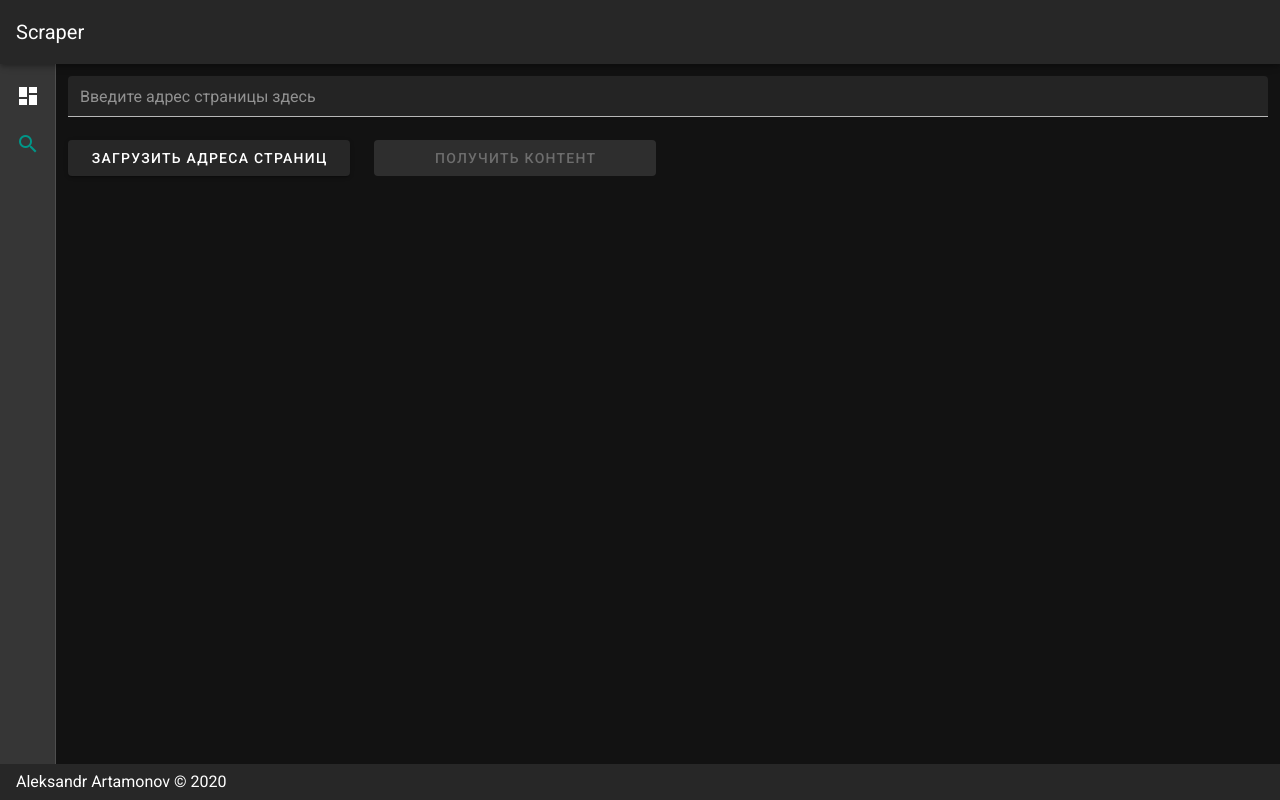
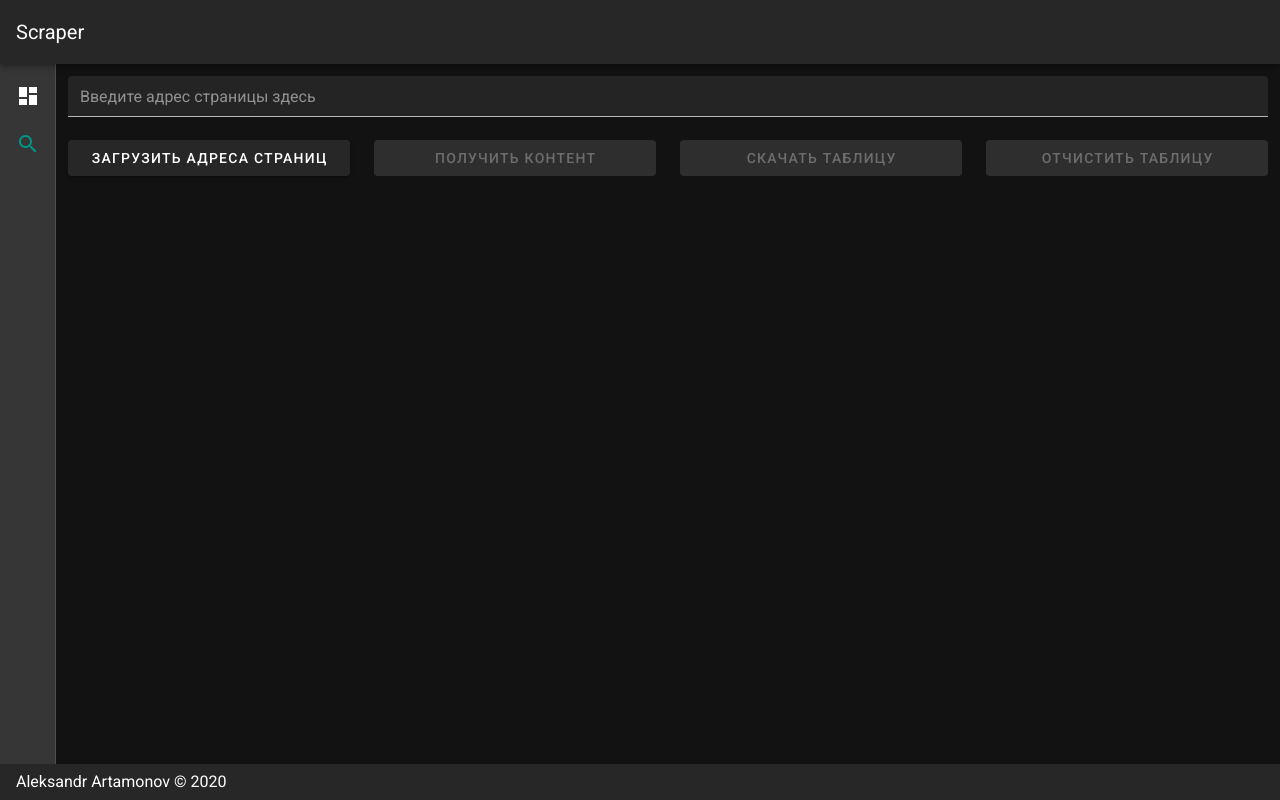
Before and after one commit to Sussia/Web-scraper-ST, a Vue app in the folder web-scraper-vue/: page / in a window 1280 px wide. Both pictures are taken after a click on the element "Скрейпинг". Built offline with nearby package versions, Linux system fonts and the light colour scheme.

Commit message:
Implement table clearing

```diff
--- a/web-scraper-vue/src/components/FileDownload.vue
+++ b/web-scraper-vue/src/components/FileDownload.vue
@@ -33,7 +33,11 @@
         computed: {
             _dataTitles() {
                 if(this.dataTitles === undefined) {
-                    return Object.keys(this.downloadData[0])
+                    if (this.downloadData.length === 0) {
+                        return []
+                    } else {
+                        return Object.keys(this.downloadData[0])
+                    }
                 } else {
                     return this.dataTitles
                 }
--- a/web-scraper-vue/src/components/ScrapingComponent.vue
+++ b/web-scraper-vue/src/components/ScrapingComponent.vue
@@ -23,12 +23,12 @@
           Получить контент
         </v-btn>
       </v-col>
-      <v-col cols="3" v-if="scrapedValues.length !== 0">
+      <v-col cols="3">
         <FileDownload :download-data="scrapedValues" file-name="scraped_values"
                       file-type="csv" button-text="Скачать таблицу"></FileDownload>
       </v-col>
       <v-col cols="3">
-        <v-btn block v-if="scrapedValues.length !== 0">
+        <v-btn block :disabled="scrapedValues.length === 0" @click="clearTable">
           Отчистить таблицу
         </v-btn>
       </v-col>
@@ -68,6 +68,9 @@
             ]
         }),
         methods: {
+            clearTable() {
+                this.scrapedValues = []
+            },
             addLink() {
                 this.linksCount += 1
                 this.links.push({url: '', id: this.linksCount})
```
